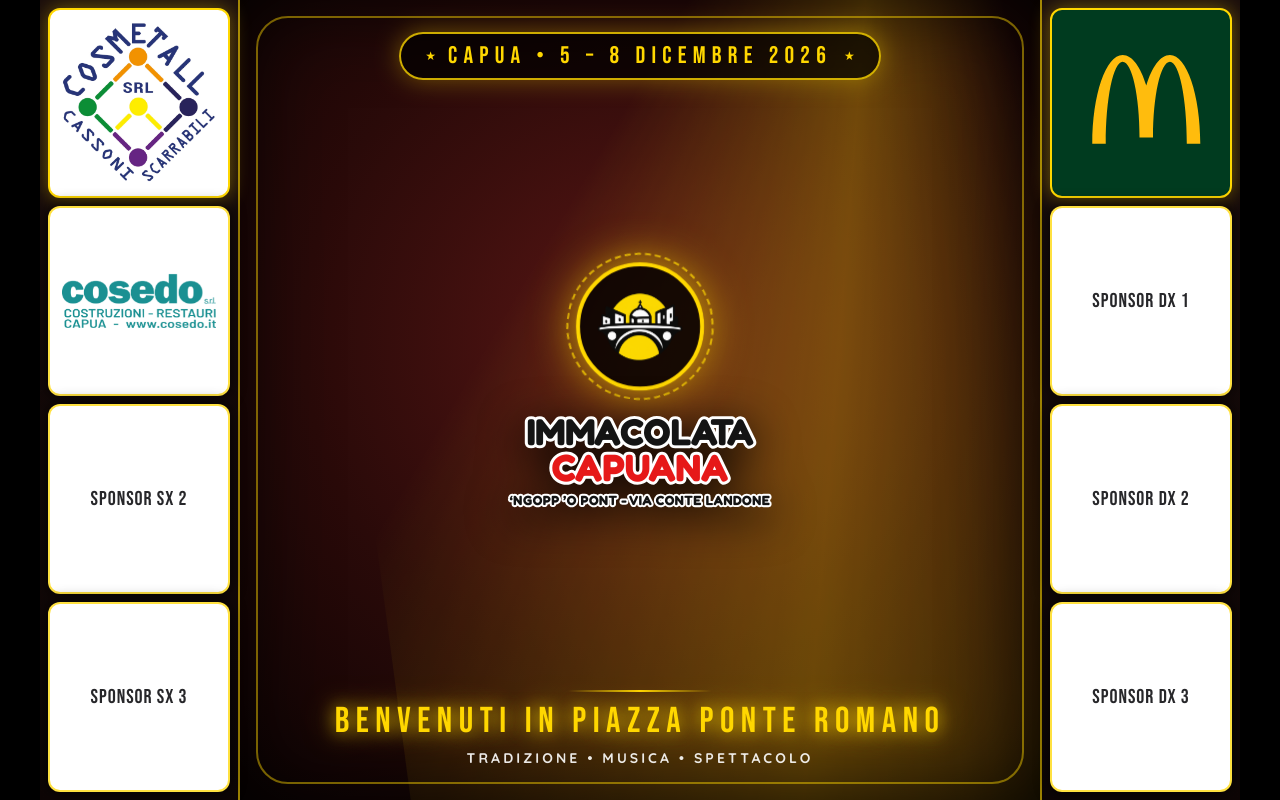
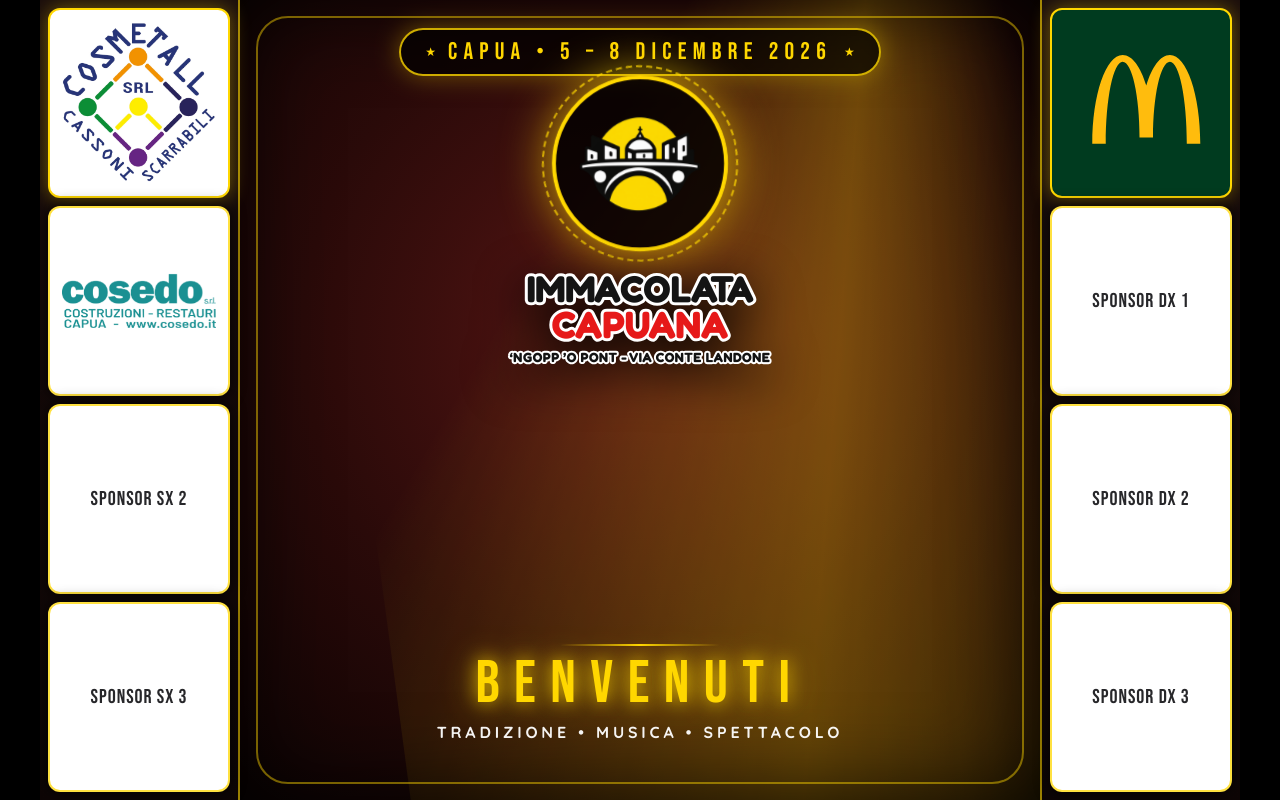
Before and after one commit to mariozenga43-png/immacolata-capuana, a plain HTML site: page ledwall.html in a window 1280 px wide. Drawn offline with nearby package versions, Linux system fonts and the light colour scheme; no server answers.

Commit message:
Update ledwall.html

```diff
--- a/ledwall.html
+++ b/ledwall.html
@@ -3,7 +3,7 @@
 <head>
 <meta charset="UTF-8">
 <meta name="viewport" content="width=device-width, initial-scale=1.0">
-<title>Ledwall 3x2m Principale + Regia Completa | Immacolata Capuana 2026</title>
+<title>Ledwall 3x2m Principale HD | Immacolata Capuana 2026</title>
 
 <!-- Preconnect & Preload -->
 <link rel="preconnect" href="https://cdn.tailwindcss.com" crossorigin>
@@ -330,7 +330,7 @@ html, body {
     <!-- ========================================================= -->
     <!-- MODALITÀ 1: SCHERMATA PRINCIPALE DI GALA (DEFAULT)        -->
     <!-- ========================================================= -->
-    <div id="show-principale" class="absolute inset-0 z-30 gala-backdrop flex flex-col items-center justify-between px-6 py-6 text-center overflow-hidden">
+    <div id="show-principale" class="absolute inset-0 z-30 gala-backdrop flex flex-col items-center justify-between px-6 pt-6 pb-10 text-center overflow-hidden">
 
       <!-- Fasci di luce scenografici caldi sullo sfondo -->
       <div class="pino-beam-gold opacity-70"></div>
@@ -340,25 +340,25 @@ html, body {
       <div class="absolute inset-4 rounded-[2rem] border-2 border-festive-yellow/45 pointer-events-none"></div>
 
       <!-- Intestazione in alto: Luogo e Date -->
-      <div class="relative z-10 mt-2 inline-flex items-center gap-3 bg-black/70 border-2 border-festive-yellow/80 px-6 py-1.5 rounded-full shadow-[0_0_25px_rgba(255,215,0,0.35)]">
+      <div class="relative z-10 mt-1 inline-flex items-center gap-3 bg-black/70 border-2 border-festive-yellow/80 px-6 py-1.5 rounded-full shadow-[0_0_25px_rgba(255,215,0,0.35)]">
         <span class="text-festive-yellow text-xs">★</span>
         <span class="font-title text-festive-yellow tracking-[0.26em] text-xl md:text-2xl uppercase">Capua • 5 – 8 Dicembre 2026</span>
         <span class="text-festive-yellow text-xs">★</span>
       </div>
 
-      <!-- Blocco Centrale: Stemma Tondo + Logo Grande Vettoriale HD -->
-      <div class="relative z-10 flex flex-col items-center justify-center my-auto gala-float">
+      <!-- Blocco Centrale Ingrandito: Stemma Tondo + Logo Grande Vettoriale HD -->
+      <div class="relative z-10 flex flex-col items-center justify-center my-auto gala-float -mt-2">
 
-        <!-- Stemma Tondo con Aura Luminosa -->
-        <div class="relative w-32 h-32 md:w-36 md:h-36 mb-3 flex items-center justify-center">
+        <!-- Stemma Tondo Più Grande con Aura Luminosa -->
+        <div class="relative w-44 h-44 md:w-48 md:h-48 mb-2 flex items-center justify-center">
           <div class="absolute inset-0 rounded-full border-2 border-dashed border-festive-yellow/70 gala-aura-ring"></div>
-          <div class="w-28 h-28 md:w-32 md:h-32 rounded-full border-4 border-festive-yellow p-2 bg-black/80 shadow-[0_0_45px_rgba(255,215,0,0.75)] flex items-center justify-center">
+          <div class="w-40 h-40 md:w-44 md:h-44 rounded-full border-4 border-festive-yellow p-2.5 bg-black/80 shadow-[0_0_50px_rgba(255,215,0,0.8)] flex items-center justify-center">
             <img src="Logo immacolata tondo 2.png" alt="Stemma Immacolata Capuana" class="w-full h-full object-contain">
           </div>
         </div>
 
         <!-- Logo Grande Immacolata Capuana SVG HD -->
-        <div class="w-full max-w-[540px] mx-auto drop-shadow-[0_10px_22px_rgba(0,0,0,0.95)]">
+        <div class="w-full max-w-[660px] mx-auto drop-shadow-[0_12px_24px_rgba(0,0,0,0.98)]">
           <svg viewBox="0 0 900 315" class="w-full h-auto block" role="img" aria-label="Immacolata Capuana - 'Ngopp 'O Pont - Via Conte Landone">
             <text x="450" y="102" text-anchor="middle" font-family="'Fredoka', sans-serif" font-weight="700" font-size="112" fill="#141414" stroke="#ffffff" stroke-width="18" stroke-linejoin="round" paint-order="stroke fill" letter-spacing="-1">IMMACOLATA</text>
             <text x="450" y="212" text-anchor="middle" font-family="'Fredoka', sans-serif" font-weight="700" font-size="114" fill="#e61919" stroke="#ffffff" stroke-width="18" stroke-linejoin="round" paint-order="stroke fill" letter-spacing="0">CAPUANA</text>
@@ -368,13 +368,13 @@ html, body {
 
       </div>
 
-      <!-- Fascia Inferiore Istituzionale -->
-      <div class="relative z-10 mb-2 flex flex-col items-center">
-        <div class="w-36 h-0.5 bg-gradient-to-r from-transparent via-festive-yellow to-transparent mb-2.5"></div>
-        <p class="font-title text-3xl md:text-4xl text-festive-yellow text-glow-gold tracking-[0.18em] uppercase leading-none">
-          Benvenuti in Piazza Ponte Romano
+      <!-- Fascia Inferiore: "BENVENUTI" + "Tradizione • Musica • Spettacolo" leggermente più in alto -->
+      <div class="relative z-10 mb-4 flex flex-col items-center">
+        <div class="w-40 h-0.5 bg-gradient-to-r from-transparent via-festive-yellow to-transparent mb-2"></div>
+        <p class="font-title text-5xl md:text-6xl text-festive-yellow text-glow-gold tracking-[0.24em] uppercase leading-none">
+          BENVENUTI
         </p>
-        <span class="text-white/90 text-xs md:text-sm font-bold tracking-[0.22em] uppercase mt-1.5">
+        <span class="text-white/95 text-sm md:text-base font-bold tracking-[0.24em] uppercase mt-1.5">
           Tradizione • Musica • Spettacolo
         </span>
       </div>
@@ -675,7 +675,6 @@ function applicaModalita(mod) {
     } else if (mod === 'ddm') {
         showDdm.classList.remove('hidden');
     } else {
-        // Default: Schermata Principale Immacolata Capuana ('principale')
         showPrincipale.classList.remove('hidden');
     }
 }
```
